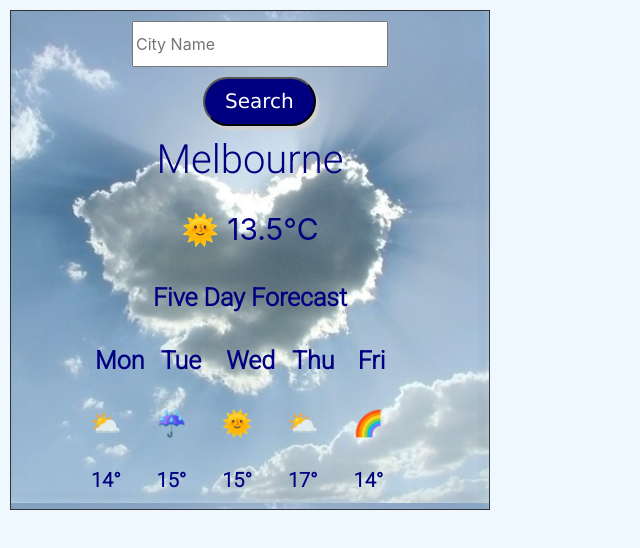
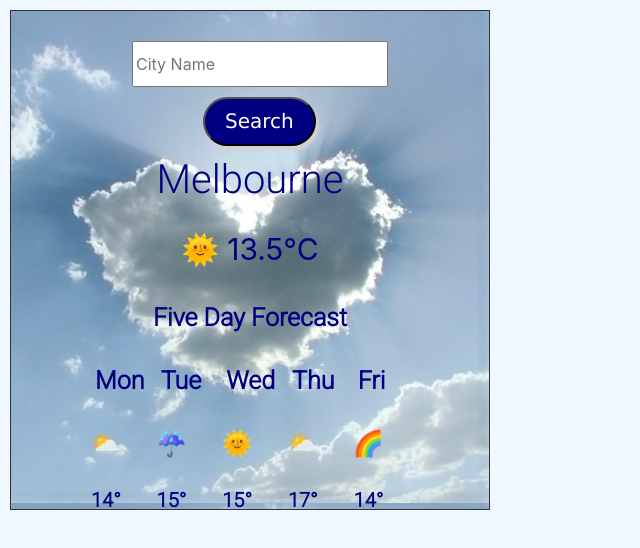
Before and after one commit to Josie-101/weather-react, a React (Create React App) app: page / in a window 1280 px wide. Shown: the top 548 px of the page, without its empty margins (0-640 px from the left). Built offline with nearby package versions, Linux system fonts and the light colour scheme.

Commit message:
Updated formatting

```diff
--- a/src/index.css
+++ b/src/index.css
@@ -83,7 +83,7 @@ body {
 .search-form {
   display: block;
   margin: 0, auto;
-  margin-top: 10px;
+  margin-top: 30px;
   margin-left: 20px;
 
 }
@@ -111,8 +111,6 @@ body {
   margin-left: 50px;
   margin-right: 10px;
   margin-bottom: 50px;
-  padding-bottom: 50px;
-
 }
 
 .day {
```
